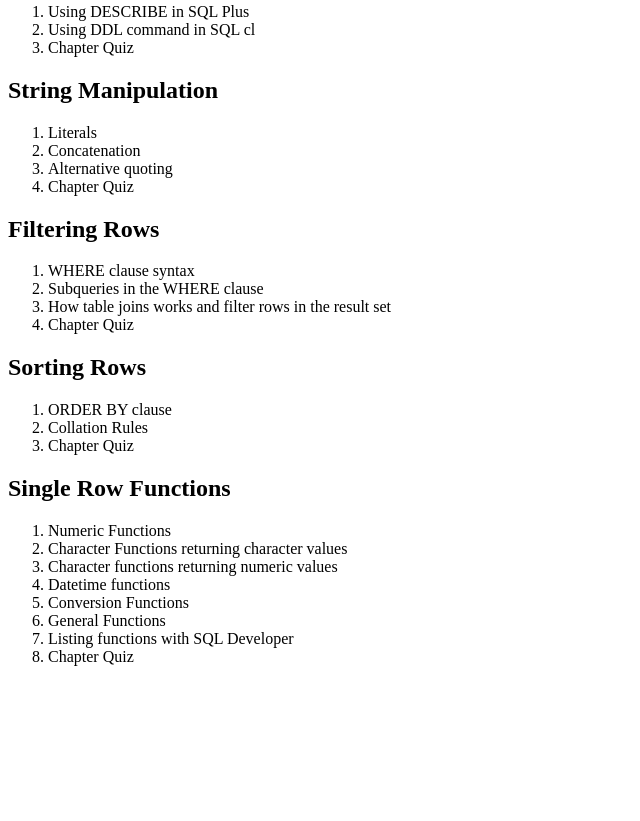
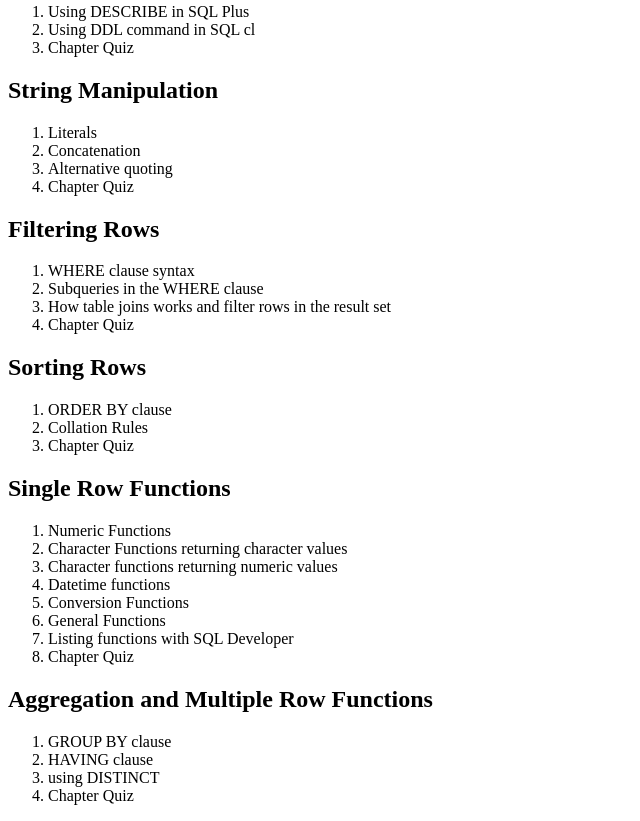
Before and after one commit to Tanushree227/SQL_Overview, a plain HTML site: page index.html in a window 1280 px wide. Shown: the part 527-1348 px from the top of the page, without its empty margins (0-640 px from the left). Before the commit the page ends 1209 px from the top, so only its background shows below. Drawn offline with Linux system fonts and the light colour scheme.

Commit message:
Aggregation and Multiple Row Functions

```diff
--- a/index.html
+++ b/index.html
@@ -87,5 +87,15 @@
             <li>Chapter Quiz</li>
         </ol>
     </div>
+
+    <div class="container">
+        <h2>Aggregation and Multiple Row Functions</h2>
+        <ol>
+            <li>GROUP BY clause</li>
+            <li>HAVING clause</li>
+            <li>using DISTINCT</li>
+            <li>Chapter Quiz</li>
+        </ol>
+    </div>
 </body>
 </html>
```
